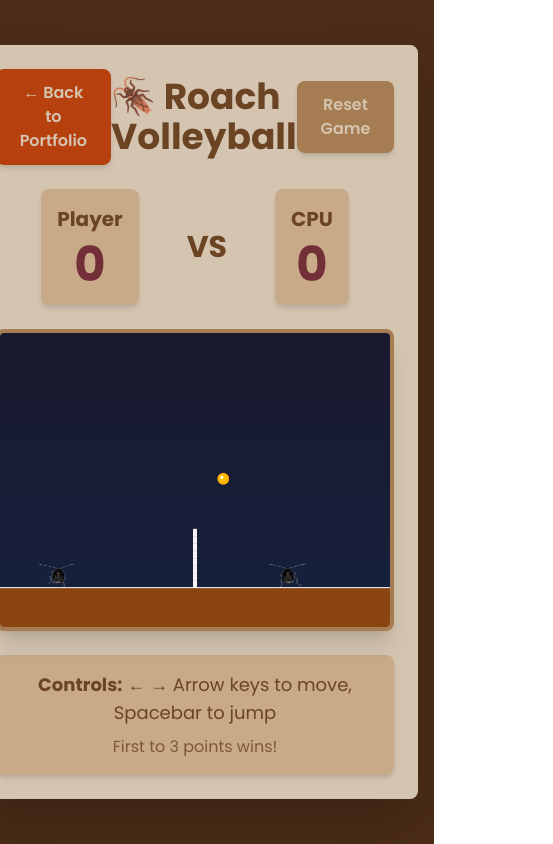
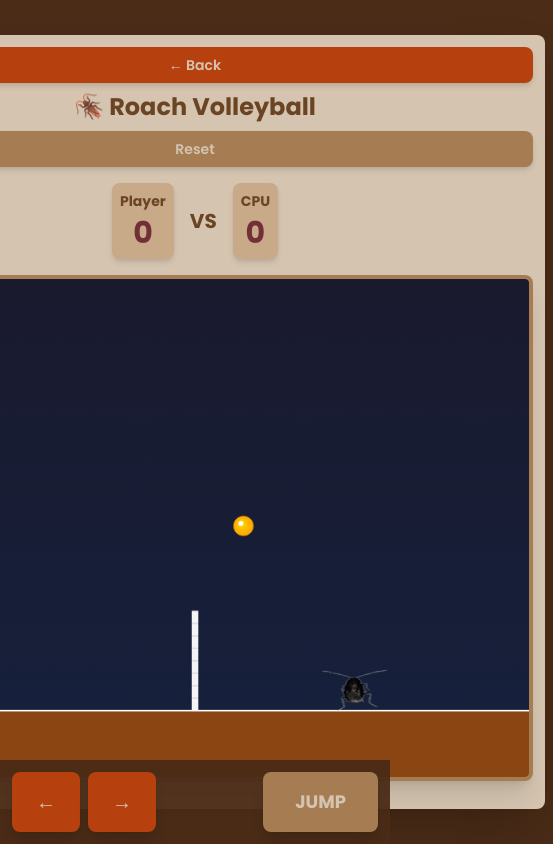
Before and after one commit to stPark-dev/importfolio, a Next.js app: page /roach in a window 390 px wide. Shown: the whole page, 553 px wide, since content can reach past the window. Built offline with nearby package versions, Linux system fonts and the light colour scheme.

Commit message:
feat: roach mobile

```diff
--- a/app/roach/page.tsx
+++ b/app/roach/page.tsx
@@ -4,8 +4,8 @@ import { useRouter } from "next/navigation";
 import { useCallback, useEffect, useRef, useState } from "react";
 
 // 게임 상수 정의
-const CANVAS_WIDTH = 800;
-const CANVAS_HEIGHT = 600;
+const BASE_WIDTH = 800;
+const BASE_HEIGHT = 600;
 const GROUND_HEIGHT = 80;
 const NET_HEIGHT = 120;
 const NET_WIDTH = 8;
@@ -56,10 +56,18 @@ interface GameState {
 const RoachVolleyball: React.FC = () => {
   const router = useRouter();
   const canvasRef = useRef<HTMLCanvasElement>(null);
+  const containerRef = useRef<HTMLDivElement>(null);
   const animationFrameRef = useRef<number>();
   const keysRef = useRef<{ [key: string]: boolean }>({});
   const spriteImageRef = useRef<HTMLImageElement>();
   const countdownStartTimeRef = useRef<number>(0);
+  const touchControlsRef = useRef<{ left: boolean; right: boolean; jump: boolean }>({
+    left: false,
+    right: false,
+    jump: false,
+  });
+  const [canvasSize, setCanvasSize] = useState({ width: BASE_WIDTH, height: BASE_HEIGHT });
+  const [scale, setScale] = useState(1);
 
   // 게임 상태
   const [gameState, setGameState] = useState<GameState>({
@@ -74,7 +82,7 @@ const RoachVolleyball: React.FC = () => {
 
   // 게임 오브젝트들
   const playerRef = useRef<Roach>({
-    position: { x: 80, y: CANVAS_HEIGHT - GROUND_HEIGHT - ROACH_HEIGHT },
+    position: { x: 80, y: BASE_HEIGHT - GROUND_HEIGHT - ROACH_HEIGHT },
     velocity: { x: 0, y: 0 },
     onGround: true,
     animFrame: 0,
@@ -84,8 +92,8 @@ const RoachVolleyball: React.FC = () => {
 
   const cpuRef = useRef<Roach>({
     position: {
-      x: CANVAS_WIDTH - 80 - ROACH_WIDTH,
-      y: CANVAS_HEIGHT - GROUND_HEIGHT - ROACH_HEIGHT,
+      x: BASE_WIDTH - 80 - ROACH_WIDTH,
+      y: BASE_HEIGHT - GROUND_HEIGHT - ROACH_HEIGHT,
     },
     velocity: { x: 0, y: 0 },
     onGround: true,
@@ -95,7 +103,7 @@ const RoachVolleyball: React.FC = () => {
   });
 
   const ballRef = useRef<Ball>({
-    position: { x: CANVAS_WIDTH / 2, y: CANVAS_HEIGHT / 2 - 100 },
+    position: { x: BASE_WIDTH / 2, y: BASE_HEIGHT / 2 - 100 },
     velocity: { x: 2, y: 0 },
   });
 
@@ -106,6 +114,31 @@ const RoachVolleyball: React.FC = () => {
     img.onload = () => {
       spriteImageRef.current = img;
     };
+  }, []);
+
+  // 반응형 캔버스 크기 조정
+  useEffect(() => {
+    const handleResize = () => {
+      if (!containerRef.current) return;
+
+      const container = containerRef.current;
+      const containerWidth = container.clientWidth;
+      const containerHeight = window.innerHeight * 0.6; // 화면 높이의 60%
+
+      const scaleX = containerWidth / BASE_WIDTH;
+      const scaleY = containerHeight / BASE_HEIGHT;
+      const newScale = Math.min(scaleX, scaleY, 1); // 최대 원본 크기까지만
+
+      setScale(newScale);
+      setCanvasSize({
+        width: BASE_WIDTH * newScale,
+        height: BASE_HEIGHT * newScale,
+      });
+    };
+
+    handleResize();
+    window.addEventListener("resize", handleResize);
+    return () => window.removeEventListener("resize", handleResize);
   }, []);
 
   // 키보드 이벤트 핸들러
@@ -123,6 +156,15 @@ const RoachVolleyball: React.FC = () => {
     e.preventDefault();
   }, []);
 
+  // 터치 컨트롤 핸들러
+  const handleTouchControl = useCallback(
+    (control: "left" | "right" | "jump", pressed: boolean) => {
+      if (!gameState.gameActive) return;
+      touchControlsRef.current[control] = pressed;
+    },
+    [gameState.gameActive]
+  );
+
   useEffect(() => {
     window.addEventListener("keydown", handleKeyDown);
     window.addEventListener("keyup", handleKeyUp);
@@ -135,13 +177,18 @@ const RoachVolleyball: React.FC = () => {
 
   // 카운트다운 시작 함수
   const startCountdown = useCallback(() => {
-    countdownStartTimeRef.current = Date.now();
-    setGameState((prev) => ({
-      ...prev,
-      countdown: 3,
-      isCountingDown: true,
-      gameActive: false,
-    }));
+    // 게임이 끝났으면 카운트다운 시작하지 않음
+    setGameState((prev) => {
+      if (prev.gameOver) return prev;
+
+      countdownStartTimeRef.current = Date.now();
+      return {
+        ...prev,
+        countdown: 3,
+        isCountingDown: true,
+        gameActive: false,
+      };
+    });
   }, []);
 
   // 게임 리셋 함수
@@ -158,7 +205,7 @@ const RoachVolleyball: React.FC = () => {
 
     // 오브젝트 위치 리셋
     playerRef.current = {
-      position: { x: 80, y: CANVAS_HEIGHT - GROUND_HEIGHT - ROACH_HEIGHT },
+      position: { x: 80, y: BASE_HEIGHT - GROUND_HEIGHT - ROACH_HEIGHT },
       velocity: { x: 0, y: 0 },
       onGround: true,
       animFrame: 0,
@@ -168,8 +215,8 @@ const RoachVolleyball: React.FC = () => {
 
     cpuRef.current = {
       position: {
-        x: CANVAS_WIDTH - 80 - ROACH_WIDTH,
-        y: CANVAS_HEIGHT - GROUND_HEIGHT - ROACH_HEIGHT,
+        x: BASE_WIDTH - 80 - ROACH_WIDTH,
+        y: BASE_HEIGHT - GROUND_HEIGHT - ROACH_HEIGHT,
       },
       velocity: { x: 0, y: 0 },
       onGround: true,
@@ -179,7 +226,7 @@ const RoachVolleyball: React.FC = () => {
     };
 
     ballRef.current = {
-      position: { x: CANVAS_WIDTH / 2, y: CANVAS_HEIGHT / 2 - 100 },
+      position: { x: BASE_WIDTH / 2, y: BASE_HEIGHT / 2 - 100 },
       velocity: { x: Math.random() > 0.5 ? 2 : -2, y: 0 },
     };
 
@@ -190,6 +237,8 @@ const RoachVolleyball: React.FC = () => {
   // 점수 업데이트
   const updateScore = useCallback(
     (side: "left" | "right") => {
+      let isGameEnding = false;
+
       setGameState((prev) => {
         const newState = { ...prev };
         if (side === "left") {
@@ -203,11 +252,13 @@ const RoachVolleyball: React.FC = () => {
           newState.winner = "🎉 Player Wins!";
           newState.gameActive = false;
           newState.isCountingDown = false;
+          isGameEnding = true;
         } else if (newState.cpuScore >= WIN_SCORE) {
           newState.gameOver = true;
           newState.winner = "💻 CPU Wins!";
           newState.gameActive = false;
           newState.isCountingDown = false;
+          isGameEnding = true;
         } else {
           // 게임 계속 - 공 리셋 후 카운트다운
           newState.gameActive = false;
@@ -220,16 +271,16 @@ const RoachVolleyball: React.FC = () => {
 
       // 공 리셋
       ballRef.current = {
-        position: { x: CANVAS_WIDTH / 2, y: CANVAS_HEIGHT / 2 - 100 },
+        position: { x: BASE_WIDTH / 2, y: BASE_HEIGHT / 2 - 100 },
         velocity: { x: Math.random() > 0.5 ? 2 : -2, y: 0 },
       };
 
-      // 게임이 끝나지 않았으면 1초 후 카운트다운 시작
-      if (!gameState.gameOver) {
+      // 게임이 끝나지 않았을 때만 카운트다운 시작
+      if (!isGameEnding) {
         setTimeout(startCountdown, 1000);
       }
     },
-    [gameState.gameOver, startCountdown]
+    [startCountdown]
   );
 
   // 충돌 감지 함수
@@ -260,22 +311,22 @@ const RoachVolleyball: React.FC = () => {
     const cpu = cpuRef.current;
     const ball = ballRef.current;
 
-    // 플레이어 입력 처리
+    // 플레이어 입력 처리 (키보드 + 터치)
     let playerMoving = false;
-    if (keysRef.current["ArrowLeft"] && player.position.x > 0) {
+    if ((keysRef.current["ArrowLeft"] || touchControlsRef.current.left) && player.position.x > 0) {
       player.position.x -= MOVE_SPEED;
       player.facingRight = false;
       playerMoving = true;
     }
     if (
-      keysRef.current["ArrowRight"] &&
-      player.position.x < CANVAS_WIDTH / 2 - NET_WIDTH / 2 - ROACH_WIDTH - 10
+      (keysRef.current["ArrowRight"] || touchControlsRef.current.right) &&
+      player.position.x < BASE_WIDTH / 2 - NET_WIDTH / 2 - ROACH_WIDTH - 10
     ) {
       player.position.x += MOVE_SPEED;
       player.facingRight = true;
       playerMoving = true;
     }
-    if (keysRef.current["Space"] && player.onGround) {
+    if ((keysRef.current["Space"] || touchControlsRef.current.jump) && player.onGround) {
       player.velocity.y = JUMP_POWER;
       player.onGround = false;
     }
@@ -285,16 +336,13 @@ const RoachVolleyball: React.FC = () => {
     const cpuCenterX = cpu.position.x + ROACH_WIDTH / 2;
     let cpuMoving = false;
 
-    if (ballX > CANVAS_WIDTH / 2) {
+    if (ballX > BASE_WIDTH / 2) {
       // 공이 CPU 쪽에 있을 때만 반응
-      if (ballX > cpuCenterX + 30 && cpu.position.x < CANVAS_WIDTH - ROACH_WIDTH) {
+      if (ballX > cpuCenterX + 30 && cpu.position.x < BASE_WIDTH - ROACH_WIDTH) {
         cpu.position.x += MOVE_SPEED * 0.8;
         cpu.facingRight = true;
         cpuMoving = true;
-      } else if (
-        ballX < cpuCenterX - 30 &&
-        cpu.position.x > CANVAS_WIDTH / 2 + NET_WIDTH / 2 + 10
-      ) {
+      } else if (ballX < cpuCenterX - 30 && cpu.position.x > BASE_WIDTH / 2 + NET_WIDTH / 2 + 10) {
         cpu.position.x -= MOVE_SPEED * 0.8;
         cpu.facingRight = false;
         cpuMoving = true;
@@ -319,7 +367,7 @@ const RoachVolleyball: React.FC = () => {
       roach.position.y += roach.velocity.y;
 
       // 바닥 충돌
-      const groundY = CANVAS_HEIGHT - GROUND_HEIGHT - ROACH_HEIGHT;
+      const groundY = BASE_HEIGHT - GROUND_HEIGHT - ROACH_HEIGHT;
       if (roach.position.y >= groundY) {
         roach.position.y = groundY;
         roach.velocity.y = 0;
@@ -343,12 +391,9 @@ const RoachVolleyball: React.FC = () => {
     ball.velocity.y += GRAVITY * 0.4; // 공의 중력은 약하게
 
     // 공 경계 충돌
-    if (ball.position.x <= BALL_RADIUS || ball.position.x >= CANVAS_WIDTH - BALL_RADIUS) {
+    if (ball.position.x <= BALL_RADIUS || ball.position.x >= BASE_WIDTH - BALL_RADIUS) {
       ball.velocity.x *= -BALL_BOUNCE;
-      ball.position.x = Math.max(
-        BALL_RADIUS,
-        Math.min(CANVAS_WIDTH - BALL_RADIUS, ball.position.x)
-      );
+      ball.position.x = Math.max(BALL_RADIUS, Math.min(BASE_WIDTH - BALL_RADIUS, ball.position.x));
     }
 
     if (ball.position.y <= BALL_RADIUS) {
@@ -357,11 +402,11 @@ const RoachVolleyball: React.FC = () => {
     }
 
     // 네트 충돌
-    const netX = CANVAS_WIDTH / 2 - NET_WIDTH / 2;
+    const netX = BASE_WIDTH / 2 - NET_WIDTH / 2;
     if (
       ball.position.x >= netX - BALL_RADIUS &&
       ball.position.x <= netX + NET_WIDTH + BALL_RADIUS &&
-      ball.position.y >= CANVAS_HEIGHT - GROUND_HEIGHT - NET_HEIGHT - BALL_RADIUS
+      ball.position.y >= BASE_HEIGHT - GROUND_HEIGHT - NET_HEIGHT - BALL_RADIUS
     ) {
       if (ball.velocity.x > 0) {
         ball.position.x = netX - BALL_RADIUS;
@@ -387,8 +432,8 @@ const RoachVolleyball: React.FC = () => {
     }
 
     // 득점 조건 체크
-    if (ball.position.y >= CANVAS_HEIGHT - GROUND_HEIGHT - BALL_RADIUS) {
-      if (ball.position.x < CANVAS_WIDTH / 2) {
+    if (ball.position.y >= BASE_HEIGHT - GROUND_HEIGHT - BALL_RADIUS) {
+      if (ball.position.x < BASE_WIDTH / 2) {
         updateScore("left"); // CPU 득점
       } else {
         updateScore("right"); // Player 득점
@@ -405,27 +450,27 @@ const RoachVolleyball: React.FC = () => {
     if (!ctx) return;
 
     // 배경 (어두운 체육관)
-    const gradient = ctx.createLinearGradient(0, 0, 0, CANVAS_HEIGHT);
+    const gradient = ctx.createLinearGradient(0, 0, 0, BASE_HEIGHT);
     gradient.addColorStop(0, "#1a1a2e");
     gradient.addColorStop(1, "#16213e");
     ctx.fillStyle = gradient;
-    ctx.fillRect(0, 0, CANVAS_WIDTH, CANVAS_HEIGHT);
+    ctx.fillRect(0, 0, BASE_WIDTH, BASE_HEIGHT);
 
     // 바닥
     ctx.fillStyle = "#8B4513";
-    ctx.fillRect(0, CANVAS_HEIGHT - GROUND_HEIGHT, CANVAS_WIDTH, GROUND_HEIGHT);
+    ctx.fillRect(0, BASE_HEIGHT - GROUND_HEIGHT, BASE_WIDTH, GROUND_HEIGHT);
 
     // 바닥 라인
     ctx.strokeStyle = "#FFFFFF";
     ctx.lineWidth = 2;
     ctx.beginPath();
-    ctx.moveTo(0, CANVAS_HEIGHT - GROUND_HEIGHT);
-    ctx.lineTo(CANVAS_WIDTH, CANVAS_HEIGHT - GROUND_HEIGHT);
+    ctx.moveTo(0, BASE_HEIGHT - GROUND_HEIGHT);
+    ctx.lineTo(BASE_WIDTH, BASE_HEIGHT - GROUND_HEIGHT);
     ctx.stroke();
 
     // 네트
-    const netX = CANVAS_WIDTH / 2 - NET_WIDTH / 2;
-    const netY = CANVAS_HEIGHT - GROUND_HEIGHT - NET_HEIGHT;
+    const netX = BASE_WIDTH / 2 - NET_WIDTH / 2;
+    const netY = BASE_HEIGHT - GROUND_HEIGHT - NET_HEIGHT;
 
     ctx.fillStyle = "#F5F5F5";
     ctx.fillRect(netX, netY, NET_WIDTH, NET_HEIGHT);
@@ -514,7 +559,7 @@ const RoachVolleyball: React.FC = () => {
     // 카운트다운 렌더링
     if (gameState.isCountingDown) {
       ctx.fillStyle = "rgba(0, 0, 0, 0.8)";
-      ctx.fillRect(0, 0, CANVAS_WIDTH, CANVAS_HEIGHT);
+      ctx.fillRect(0, 0, BASE_WIDTH, BASE_HEIGHT);
 
       ctx.textAlign = "center";
       ctx.textBaseline = "middle";
@@ -525,28 +570,28 @@ const RoachVolleyball: React.FC = () => {
         ctx.font = "bold 150px Arial";
         ctx.strokeStyle = "#000000";
         ctx.lineWidth = 4;
-        ctx.strokeText(gameState.countdown.toString(), CANVAS_WIDTH / 2, CANVAS_HEIGHT / 2 - 50);
-        ctx.fillText(gameState.countdown.toString(), CANVAS_WIDTH / 2, CANVAS_HEIGHT / 2 - 50);
+        ctx.strokeText(gameState.countdown.toString(), BASE_WIDTH / 2, BASE_HEIGHT / 2 - 50);
+        ctx.fillText(gameState.countdown.toString(), BASE_WIDTH / 2, BASE_HEIGHT / 2 - 50);
 
         ctx.fillStyle = "#FFD700";
         ctx.font = "bold 48px Arial";
-        ctx.fillText("GET READY!", CANVAS_WIDTH / 2, CANVAS_HEIGHT / 2 + 80);
+        ctx.fillText("GET READY!", BASE_WIDTH / 2, BASE_HEIGHT / 2 + 80);
       } else {
         // GO! 메시지
         ctx.fillStyle = "#00FF00";
         ctx.font = "bold 120px Arial";
         ctx.strokeStyle = "#000000";
         ctx.lineWidth = 4;
-        ctx.strokeText("GO!", CANVAS_WIDTH / 2, CANVAS_HEIGHT / 2);
-        ctx.fillText("GO!", CANVAS_WIDTH / 2, CANVAS_HEIGHT / 2);
+        ctx.strokeText("GO!", BASE_WIDTH / 2, BASE_HEIGHT / 2);
+        ctx.fillText("GO!", BASE_WIDTH / 2, BASE_HEIGHT / 2);
       }
     }
   }, [gameState]);
 
   // 게임 루프
   const gameLoop = useCallback(() => {
-    // 카운트다운 처리
-    if (gameState.isCountingDown && countdownStartTimeRef.current > 0) {
+    // 게임이 끝났으면 카운트다운 처리하지 않음
+    if (!gameState.gameOver && gameState.isCountingDown && countdownStartTimeRef.current > 0) {
       const elapsed = Date.now() - countdownStartTimeRef.current;
       const newCountdown = Math.max(0, 3 - Math.floor(elapsed / 1000));
 
@@ -590,57 +635,103 @@ const RoachVolleyball: React.FC = () => {
   }, [startCountdown]);
 
   return (
-    <div className="min-h-screen bg-autumn-darkBrown flex flex-col items-center justify-center p-4">
-      <div className="bg-autumn-cream rounded-lg shadow-2xl p-6 max-w-5xl w-full">
+    <div className="min-h-screen bg-autumn-darkBrown flex flex-col items-center justify-center p-2 md:p-4">
+      <div className="bg-autumn-cream rounded-lg shadow-2xl p-3 md:p-6 max-w-5xl w-full">
         {/* 헤더 */}
-        <div className="flex justify-between items-center mb-6">
+        <div className="flex flex-col md:flex-row justify-between items-center mb-4 md:mb-6 gap-2">
           <button
             onClick={() => router.push("/")}
-            className="bg-autumn-rust hover:bg-autumn-wine text-autumn-cream px-6 py-3 rounded-lg font-semibold transition-colors duration-300 shadow-md hover:shadow-lg"
+            className="bg-autumn-rust hover:bg-autumn-wine text-autumn-cream px-3 md:px-6 py-2 md:py-3 rounded-lg font-semibold transition-colors duration-300 shadow-md hover:shadow-lg text-sm md:text-base w-full md:w-auto"
           >
-            ← Back to Portfolio
+            ← Back
           </button>
-          <h1 className="text-4xl font-bold text-autumn-espresso flex items-center gap-2">
+          <h1 className="text-2xl md:text-4xl font-bold text-autumn-espresso flex items-center gap-2">
             🪳 Roach Volleyball
           </h1>
           <button
             onClick={resetGame}
-            className="bg-autumn-bronze hover:bg-autumn-rust text-autumn-cream px-6 py-3 rounded-lg font-semibold transition-colors duration-300 shadow-md hover:shadow-lg"
+            className="bg-autumn-bronze hover:bg-autumn-rust text-autumn-cream px-3 md:px-6 py-2 md:py-3 rounded-lg font-semibold transition-colors duration-300 shadow-md hover:shadow-lg text-sm md:text-base w-full md:w-auto"
           >
-            Reset Game
+            Reset
           </button>
         </div>
 
         {/* 점수판 */}
-        <div className="flex justify-center items-center gap-12 mb-6">
-          <div className="text-center bg-autumn-sand rounded-lg p-4 shadow-md">
-            <h3 className="text-xl font-bold text-autumn-espresso mb-2">Player</h3>
-            <div className="text-5xl font-bold text-autumn-wine">{gameState.playerScore}</div>
+        <div className="flex justify-center items-center gap-4 md:gap-12 mb-4 md:mb-6">
+          <div className="text-center bg-autumn-sand rounded-lg p-2 md:p-4 shadow-md">
+            <h3 className="text-sm md:text-xl font-bold text-autumn-espresso mb-1 md:mb-2">
+              Player
+            </h3>
+            <div className="text-3xl md:text-5xl font-bold text-autumn-wine">
+              {gameState.playerScore}
+            </div>
           </div>
-          <div className="text-3xl font-bold text-autumn-espresso">VS</div>
-          <div className="text-center bg-autumn-sand rounded-lg p-4 shadow-md">
-            <h3 className="text-xl font-bold text-autumn-espresso mb-2">CPU</h3>
-            <div className="text-5xl font-bold text-autumn-wine">{gameState.cpuScore}</div>
+          <div className="text-xl md:text-3xl font-bold text-autumn-espresso">VS</div>
+          <div className="text-center bg-autumn-sand rounded-lg p-2 md:p-4 shadow-md">
+            <h3 className="text-sm md:text-xl font-bold text-autumn-espresso mb-1 md:mb-2">CPU</h3>
+            <div className="text-3xl md:text-5xl font-bold text-autumn-wine">
+              {gameState.cpuScore}
+            </div>
           </div>
         </div>
 
         {/* 게임 캔버스 */}
-        <div className="flex justify-center mb-6">
+        <div ref={containerRef} className="flex justify-center mb-4 md:mb-6 w-full">
           <canvas
             ref={canvasRef}
-            width={CANVAS_WIDTH}
-            height={CANVAS_HEIGHT}
+            width={BASE_WIDTH}
+            height={BASE_HEIGHT}
             className="border-4 border-autumn-bronze rounded-lg shadow-xl"
-            style={{ maxWidth: "100%", height: "auto" }}
+            style={{
+              width: `${canvasSize.width}px`,
+              height: `${canvasSize.height}px`,
+              imageRendering: "crisp-edges",
+            }}
           />
         </div>
 
         {/* 조작법 */}
-        <div className="text-center text-autumn-espresso bg-autumn-sand rounded-lg p-4 shadow-md">
+        <div className="hidden md:block text-center text-autumn-espresso bg-autumn-sand rounded-lg p-4 shadow-md">
           <p className="mb-2 text-lg">
             <strong>Controls:</strong> ← → Arrow keys to move, Spacebar to jump
           </p>
           <p className="text-md opacity-80">First to {WIN_SCORE} points wins!</p>
+        </div>
+
+        {/* 모바일 터치 컨트롤 */}
+        <div className="md:hidden fixed bottom-0 left-0 right-0 p-3 flex justify-between items-center bg-autumn-darkBrown bg-opacity-95 z-40">
+          <div className="flex gap-2">
+            <button
+              onTouchStart={() => handleTouchControl("left", true)}
+              onTouchEnd={() => handleTouchControl("left", false)}
+              onMouseDown={() => handleTouchControl("left", true)}
+              onMouseUp={() => handleTouchControl("left", false)}
+              onMouseLeave={() => handleTouchControl("left", false)}
+              className="bg-autumn-rust active:bg-autumn-wine text-autumn-cream px-6 py-4 rounded-lg font-bold text-xl transition-colors shadow-lg select-none touch-none"
+            >
+              ←
+            </button>
+            <button
+              onTouchStart={() => handleTouchControl("right", true)}
+              onTouchEnd={() => handleTouchControl("right", false)}
+              onMouseDown={() => handleTouchControl("right", true)}
+              onMouseUp={() => handleTouchControl("right", false)}
+              onMouseLeave={() => handleTouchControl("right", false)}
+              className="bg-autumn-rust active:bg-autumn-wine text-autumn-cream px-6 py-4 rounded-lg font-bold text-xl transition-colors shadow-lg select-none touch-none"
+            >
+              →
+            </button>
+          </div>
+          <button
+            onTouchStart={() => handleTouchControl("jump", true)}
+            onTouchEnd={() => handleTouchControl("jump", false)}
+            onMouseDown={() => handleTouchControl("jump", true)}
+            onMouseUp={() => handleTouchControl("jump", false)}
+            onMouseLeave={() => handleTouchControl("jump", false)}
+            className="bg-autumn-bronze active:bg-autumn-rust text-autumn-cream px-8 py-4 rounded-lg font-bold text-lg transition-colors shadow-lg select-none touch-none"
+          >
+            JUMP
+          </button>
         </div>
 
         {/* 게임 오버 모달 */}
```
